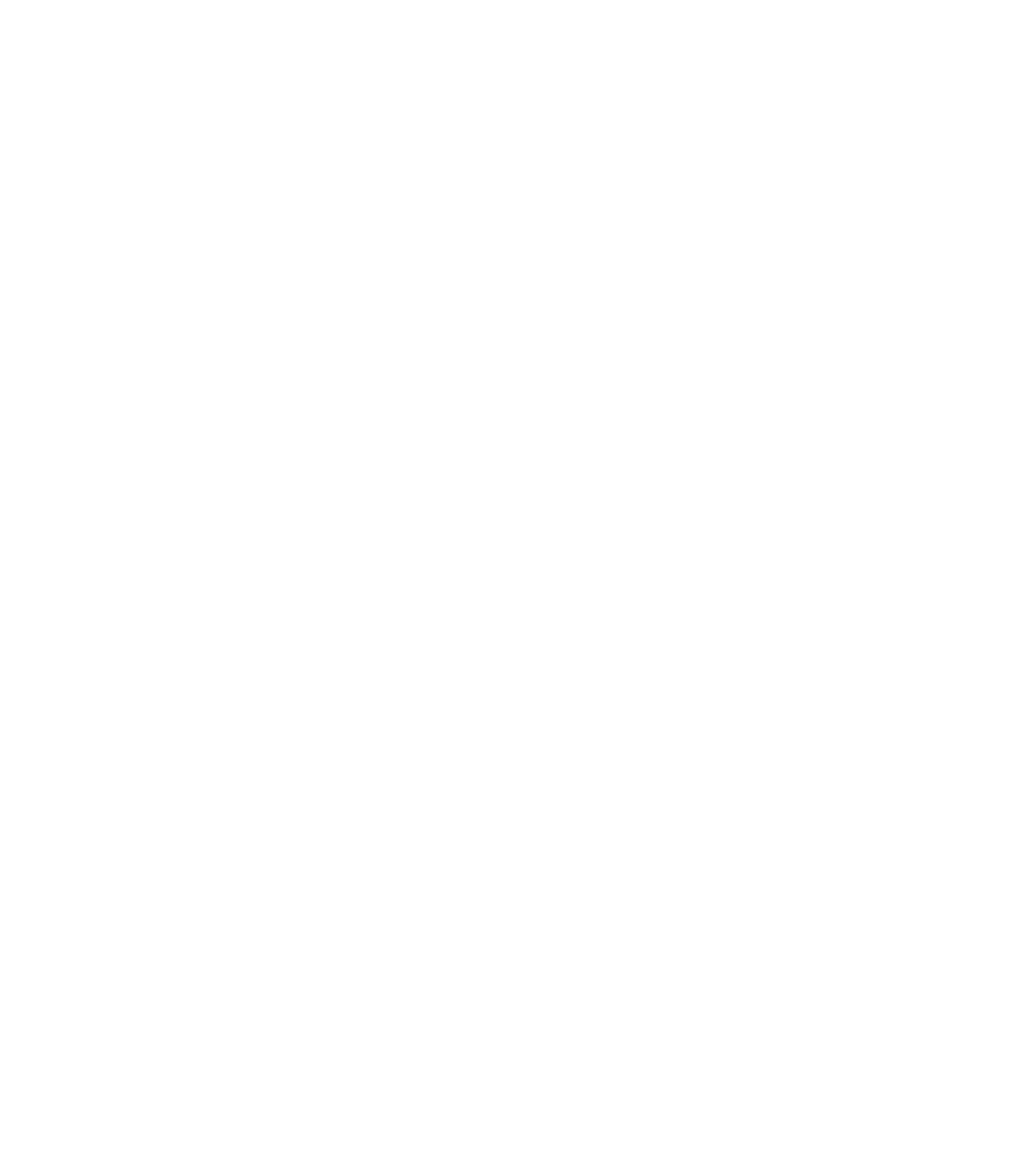
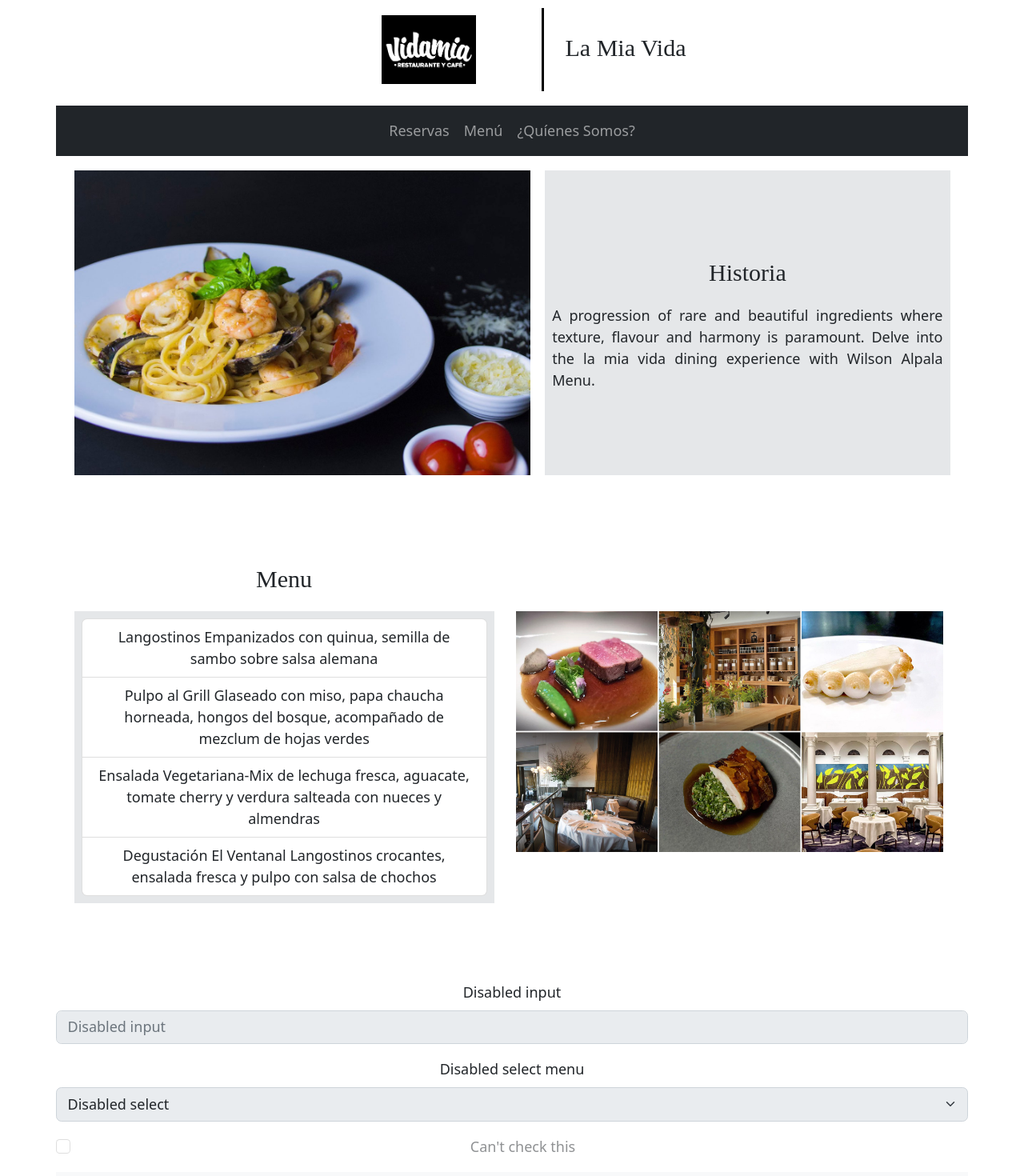
Before and after one commit to Samito9920/proyectoReact, a React (Vite) app: page /body in a window 1280 px wide. Before the commit this address had no page. Shown: the part 1260-2730 px from the top of the page at 80% size. Before the commit the page ends 1045 px from the top, so only its background shows below. Built offline with nearby package versions, Linux system fonts and the light colour scheme.

Commit message:
tercer commit de vista

```diff
--- a/src/App.jsx
+++ b/src/App.jsx
@@ -5,15 +5,18 @@ import heder from './components/Header'
 import Header from './components/Header'
 import Footer from './components/Footer'
 import Body from './components/Body'
+import Form from './components/Form'
+
 function App() {
   const [count, setCount] = useState(0)
 
   return (
-   <div>
-      <Header/>
+   <>
       <Body/>
+      <Form/>
       <Footer/>
-   </div>
+
+   </>
 )
 }
 
--- a/src/components/Body.jsx
+++ b/src/components/Body.jsx
@@ -1,19 +1,53 @@
 import React from "react";
-import Container  from "react-bootstrap/esm/Container";
+import Container from "react-bootstrap/esm/Container";
+import pasta from "../assets/pasta.jpeg"
+import "../style/Body.css"
+import ListGroup from "react-bootstrap/ListGroup"
+import restaurante from '../assets/restaurante.jpeg'
+import Card from "react-bootstrap/Card"
+import Header from "./Header";
+import Footer from "./Footer";
 
-export default function Body(){
-    return(
+export default function Body() {
+    return (
         <>
+        <Header/>
             <Container>
                 <div className="d-flex justify-content-center mb-2">
                     <div className="p-2">
+                        <img id="body-img" src={pasta} />
+                    </div>
+                    <div className="p-2 m-2" id="parrafo">
+                        <p id="titulo">Historia</p>
+                        <div id="textoHistoria">
+                            <Card.Body>A progression of rare and beautiful ingredients where texture, flavour and
+                                harmony is paramount. Delve into the la mia vida
+                                dining experience with Wilson Alpala Menu.</Card.Body>
+                        </div>
+                    </div>
+                </div>
+                <div id="division">
 
                 </div>
+                <div className="d-flex justify-content-center mb-2">
                     <div className="p-2">
-                    <p>Historia</p>
+                        <p id="titulo">Menu</p>
+                        <div className="p-2" id="parrafo">
+                            <ListGroup>
+                                <ListGroup.Item>Langostinos Empanizados con quinua, semilla de sambo sobre salsa alemana</ListGroup.Item>
+                                <ListGroup.Item>Pulpo al Grill Glaseado con miso, papa chaucha horneada, hongos del bosque, acompañado de mezclum de hojas verdes</ListGroup.Item>
+                                <ListGroup.Item>Ensalada Vegetariana-Mix de lechuga fresca, aguacate, tomate cherry y verdura salteada con nueces y almendras</ListGroup.Item>
+                                <ListGroup.Item>Degustación El Ventanal Langostinos crocantes, ensalada fresca y pulpo con salsa de chochos</ListGroup.Item>
+                            </ListGroup>
                         </div>
                     </div>
+                    <div className="p-2 m-2" id="img" >
+                        <img id="body-img" src={restaurante} />
+                    </div>
+                </div>
+                <div id="division">
 
+                </div>
             </Container>
         </>
     )
--- /dev/null
+++ b/src/components/Form.jsx
@@ -0,0 +1,23 @@
+import React from "react";
+import Form from 'react-bootstrap/Form';
+
+
+export default function form(){
+   return(
+    <>
+        <Form.Group className="mb-3">
+        <Form.Label>Disabled input</Form.Label>
+        <Form.Control placeholder="Disabled input" disabled />
+      </Form.Group>
+      <Form.Group className="mb-3">
+        <Form.Label>Disabled select menu</Form.Label>
+        <Form.Select disabled>
+          <option>Disabled select</option>
+        </Form.Select>
+      </Form.Group>
+      <Form.Group className="mb-3">
+        <Form.Check type="checkbox" label="Can't check this" disabled />
+      </Form.Group>
+      </>
+   )
+}
--- a/src/components/Header.jsx
+++ b/src/components/Header.jsx
@@ -20,7 +20,7 @@ function Header() {
             <Navbar bg="dark" variant="dark" className='p-2'>
               <Container>
                 <Nav className="justify-content-md-center">
-                  <Nav.Link href="#home">Reservas</Nav.Link>
+                  <Nav.Link href="/body">Reservas</Nav.Link>
                   <Nav.Link href="#features">Menú</Nav.Link>
                   <Nav.Link href="#pricing">¿Quíenes Somos?</Nav.Link>
                 </Nav>
--- a/src/main.jsx
+++ b/src/main.jsx
@@ -2,22 +2,22 @@ import React from 'react'
 import ReactDOM from 'react-dom/client'
 import './index.css'
 import 'bootstrap/dist/css/bootstrap.min.css'
+import App from './App'
+import Body from './components/Body'
 import ErrorPage from './components/error-page'
-import App from './App'
-
 
 import {
   createBrowserRouter,
   RouterProvider,
 } from "react-router-dom";
+import Header from './components/Header'
 
 const router = createBrowserRouter([
   {
-
-  },
-  {
-
-  },
+    path: "/body",
+    element: <Body /> ,
+    errorElement: <ErrorPage/>
+  }
 ]);
 
 ReactDOM.createRoot(document.getElementById('root')).render(
--- /dev/null
+++ b/src/style/Body.css
@@ -0,0 +1,21 @@
+#textoHistoria{
+    text-align: justify !important;
+
+}
+#body-img{
+    width: 100%;
+}
+#parrafo{
+    width: 100%;
+  display: grid;
+  place-content: center;
+  background-color: #E5E7E9 ;
+}
+#division{
+    height: 80px;
+}
+#img{
+    width: 100%;
+  display: grid;
+  place-content: center;
+}
```
Also changed, not shown: src/assets/pasta.jpeg (added), src/assets/restaurante.jpeg (added). Lines whose indentation alone changed are shown as unchanged.
